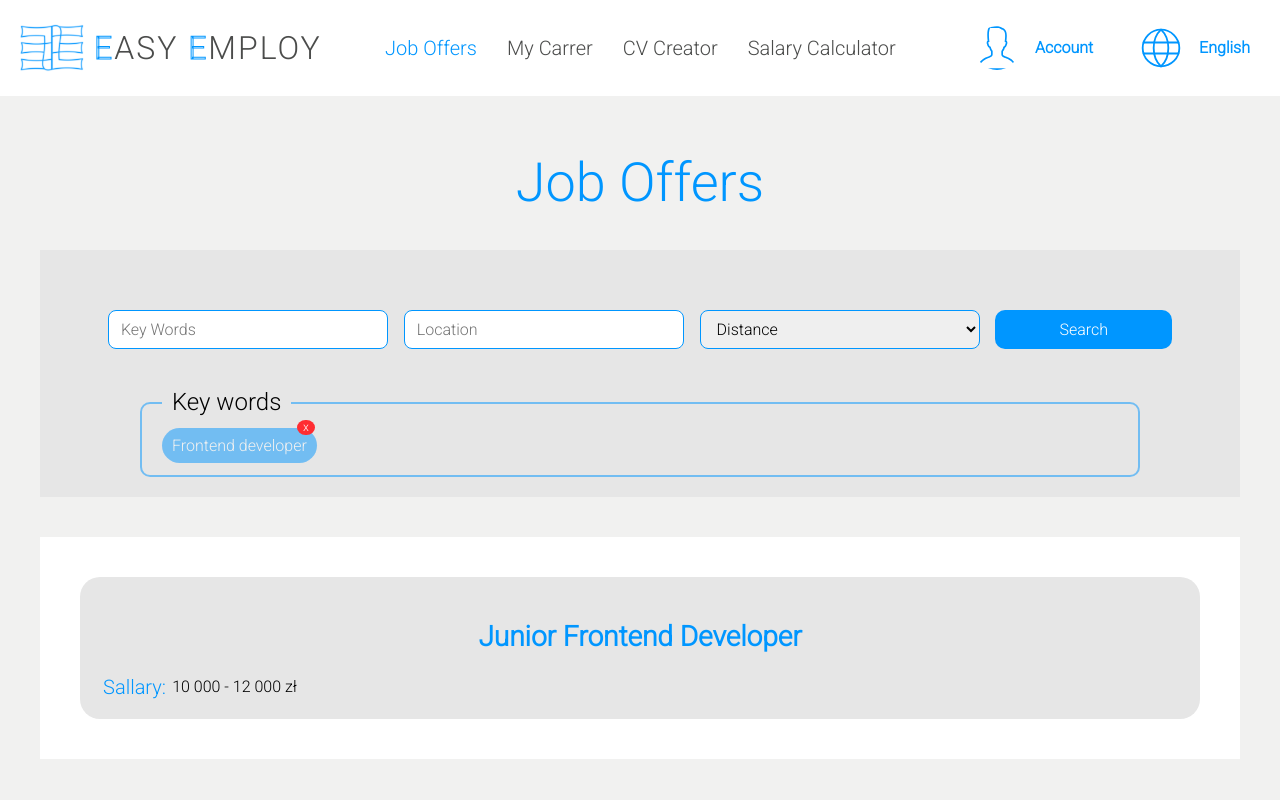
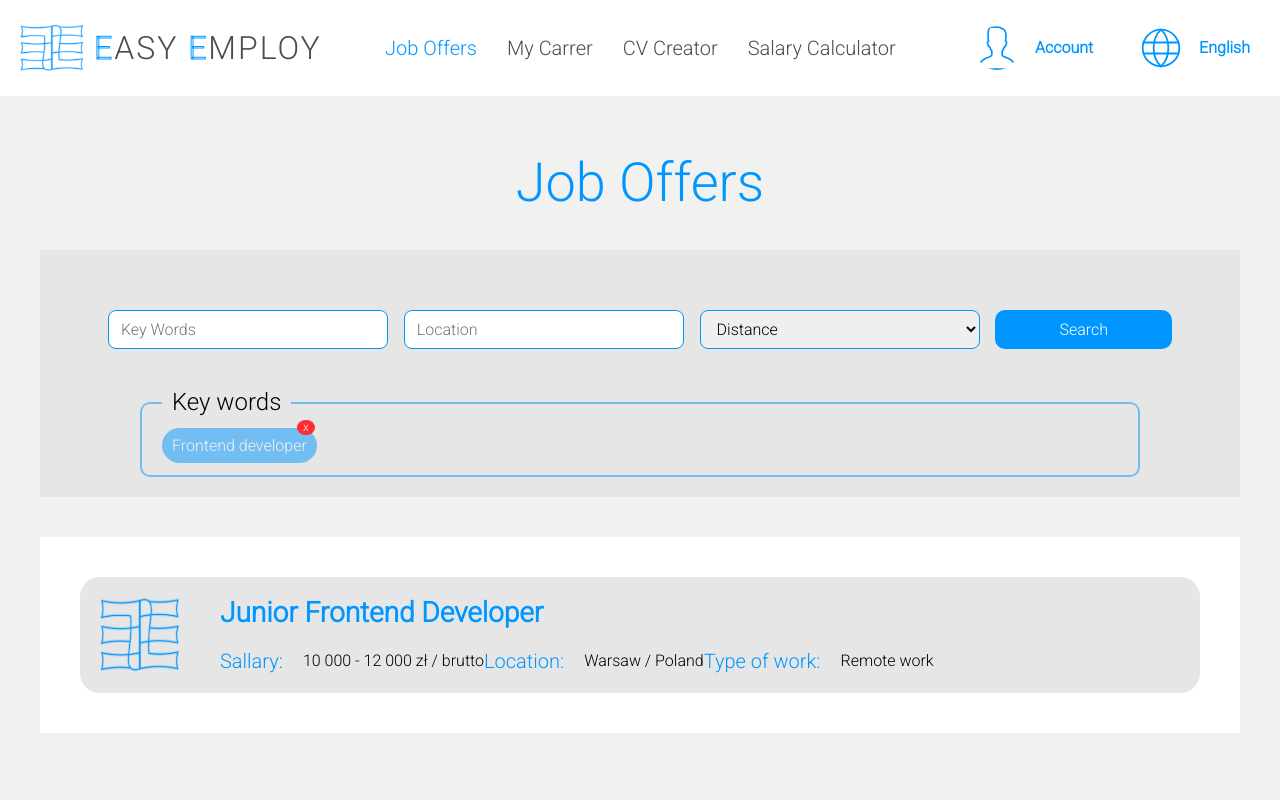
Before and after one commit to mizdebski77/Easy-Employ, a React (Create React App) app: page /Offers in a window 1280 px wide. Shown: the top 800 px of the page. Built offline with nearby package versions, Linux system fonts and the light colour scheme.

Commit message:
Tiles divided to sections

```diff
--- a/src/features/JobOffers/jobOffers.tsx
+++ b/src/features/JobOffers/jobOffers.tsx
@@ -1,4 +1,6 @@
 import {
+    CaptionsContainer,
+    ContentWrapper,
     Form,
     FormWrapper,
     Input,
@@ -6,6 +8,7 @@ import {
     KeyWordContainer,
     KeyWordsWrapper,
     Legend,
+    Logo,
     OfferCaptionTContent,
     OfferCaptionTitle,
     OfferCaptionWrapper,
@@ -19,6 +22,7 @@ import {
     Title,
     Wrapper
 } from './styledJobOffers';
+import logo from '../../common/Images/logo.png';
 
 export const JobOffers = () => {
 
@@ -55,11 +59,27 @@ export const JobOffers = () => {
 
             <OffersWrapper>
                 <OfferTile>
-                    <OfferTitle>Junior Frontend Developer</OfferTitle>
-                    <OfferCaptionWrapper>
-                        <OfferCaptionTitle>Sallary:</OfferCaptionTitle>
-                        <OfferCaptionTContent>10 000 - 12 000 zł</OfferCaptionTContent>
-                    </OfferCaptionWrapper>
+                    <Logo src={logo} />
+                    <ContentWrapper>
+                        <OfferTitle>Junior Frontend Developer</OfferTitle>
+                        <CaptionsContainer>
+                            <OfferCaptionWrapper>
+                                <OfferCaptionTitle>Sallary:</OfferCaptionTitle>
+                                <OfferCaptionTContent>10 000 - 12 000 zł / brutto</OfferCaptionTContent>
+                            </OfferCaptionWrapper>
+
+                            <OfferCaptionWrapper>
+                                <OfferCaptionTitle>Location:</OfferCaptionTitle>
+                                <OfferCaptionTContent>Warsaw / Poland</OfferCaptionTContent>
+                            </OfferCaptionWrapper>
+
+                            <OfferCaptionWrapper>
+                                <OfferCaptionTitle>Type of work:</OfferCaptionTitle>
+                                <OfferCaptionTContent>Remote work</OfferCaptionTContent>
+                            </OfferCaptionWrapper>
+                        </CaptionsContainer>
+
+                    </ContentWrapper>
 
                 </OfferTile>
             </OffersWrapper>
--- a/src/features/JobOffers/styledJobOffers.ts
+++ b/src/features/JobOffers/styledJobOffers.ts
@@ -131,19 +131,34 @@ export const OfferTile = styled.div`
     background: ${({ theme }) => theme.color.thirdColor};
     padding: 20px;
     border-radius: 20px;
+    display: flex;
+    gap: 40px;
+`;
+
+export const ContentWrapper = styled.div`
+    display: grid;
 `;
 
 export const OfferTitle = styled.h2`
     color: ${({ theme }) => theme.color.fontMain};
-    text-align: center;
     font-size: 28px;
+    margin: 0 0 20px 0;
+`;
+
+export const Logo = styled.img`
+    max-width: 80px;
+`;
+
+export const CaptionsContainer = styled.div`
+    display: flex;
+    justify-content: space-around;
 `;
 
 export const OfferCaptionWrapper = styled.div`
-    max-width: 200px;
     display: flex;
-    justify-content: space-around;
+    justify-content: start;
     align-items: center;
+    gap: 20px;
 `;
 
 export const OfferCaptionTitle = styled.span`
```
